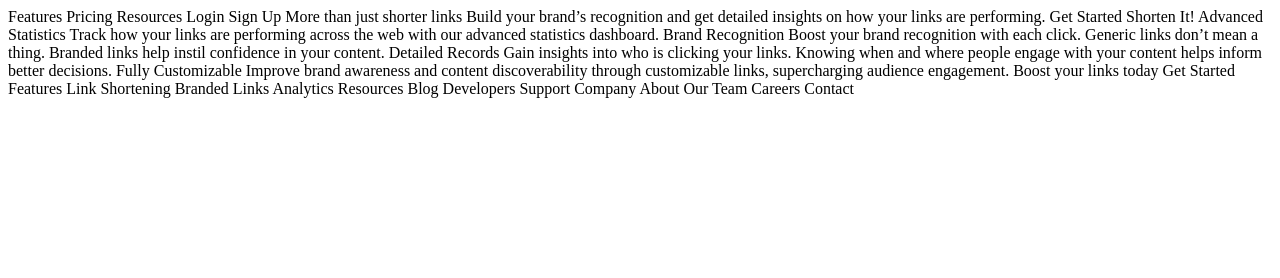
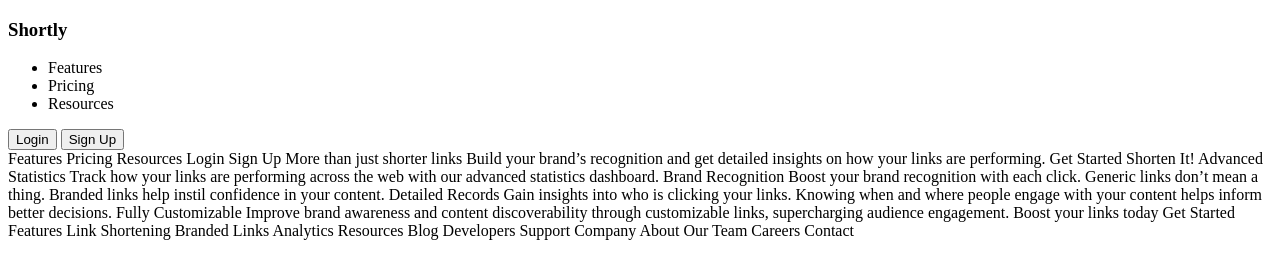
Before and after one commit to RichardVerbraak/url-shortener, a plain HTML site: page index.html in a window 1280 px wide. Drawn offline with Linux system fonts and the light colour scheme.

Commit message:
HTML for nav added

```diff
--- a/index.html
+++ b/index.html
@@ -20,6 +20,21 @@
 		<title>Frontend Mentor | Shortly URL shortening API Challenge</title>
 	</head>
 	<body>
+		<!-- Container for all content -->
+		<div class="container">
+			<div class="nav">
+				<h3 class="nav__brand">Shortly</h3>
+				<ul class="nav__list">
+					<li class="nav__list--item">Features</li>
+					<li class="nav__list--item">Pricing</li>
+					<li class="nav__list--item">Resources</li>
+				</ul>
+				<div class="nav__buttons">
+					<button class="nav__buttons--login">Login</button>
+					<button class="nav__buttons--signup">Sign Up</button>
+				</div>
+			</div>
+		</div>
 		Features Pricing Resources Login Sign Up More than just shorter links Build
 		your brand’s recognition and get detailed insights on how your links are
 		performing. Get Started Shorten It! Advanced Statistics Track how your links
```
